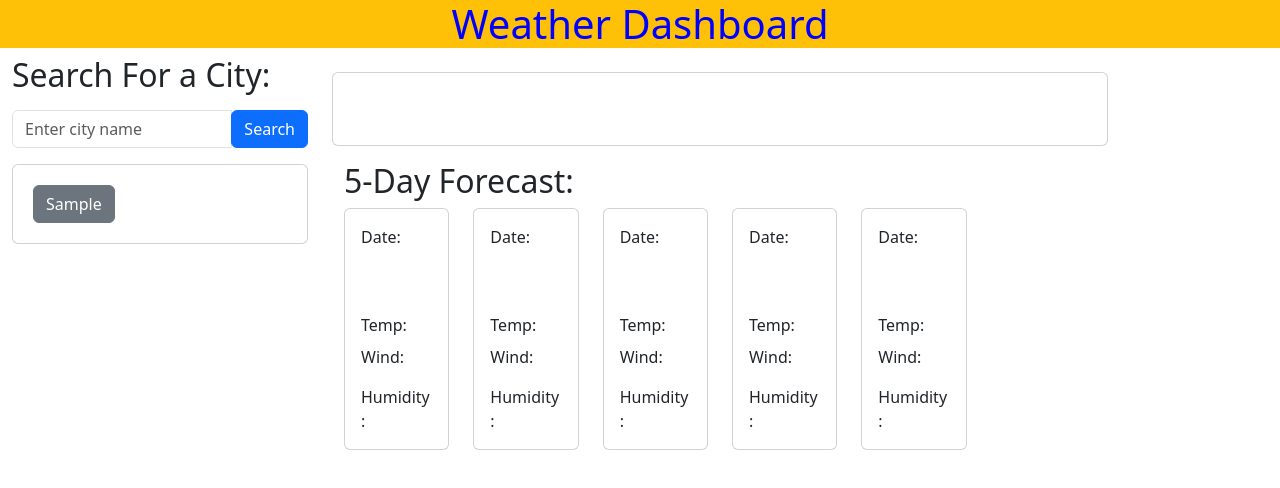
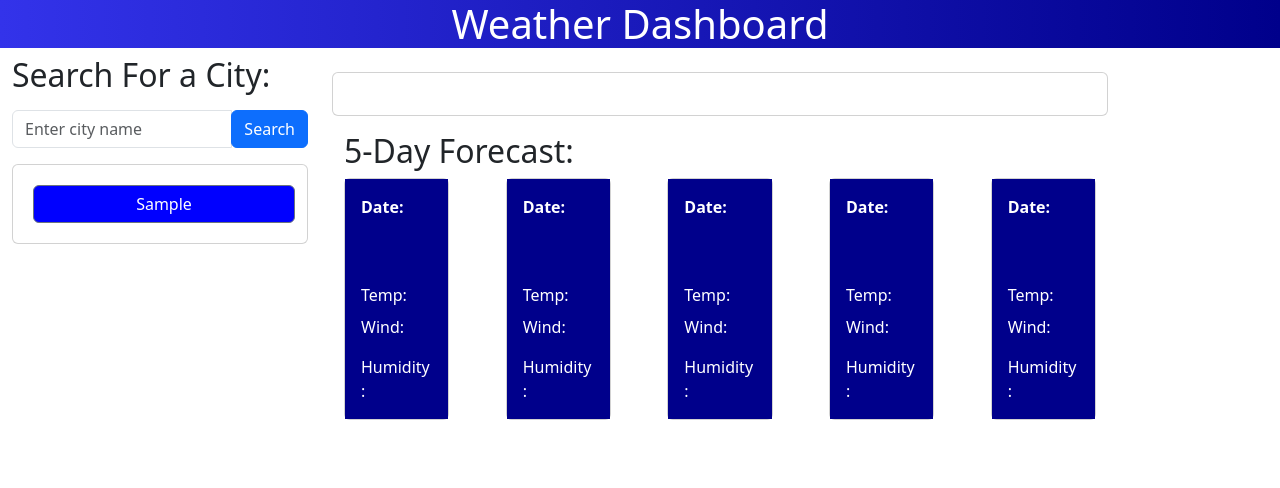
Before and after one commit to Soko77788/weather-dashboard-hw-6, a plain HTML site: page index.html in a window 1280 px wide. Both pictures are taken after typing "Sample" into the empty fields and a click on the button "Search". Drawn offline with nearby package versions, Linux system fonts and the light colour scheme; no server answers.

Commit message:
readme nearly complete

```diff
--- a/assets/css/styles.css
+++ b/assets/css/styles.css
@@ -1,8 +1,26 @@
 header {
-    color: blue;
+    color: white;
+    background: linear-gradient(to right, rgb(51, 51, 234), darkblue);
 }
 
-.card {
+.card-text1 {
+    font-weight: bold;
+}
 
+#weather-box {
+    margin-top: -30px;
+}
+#cityDate {
+    font-size: 25px;
+    font-weight: bold;
+}
+.btn-secondary {
+    background-color: blue;
+    width: 100%;
+}
+
+.card-body1 {
+    background-color: darkblue;
+    color: white;
 
 }
--- a/assets/js/script.js
+++ b/assets/js/script.js
@@ -24,29 +24,22 @@ searchBtn.addEventListener("click", function () {
       for (let i = 0; i < 5; i++) {
         document.getElementById("card-date" + (i + 1)).innerHTML =
           "Date: " + data.list[i].dt_txt;
-      }
           //loop for weather icon on cards
-      for (let i = 0; i < 5; i++) {
           document.getElementById("card-weatherIcon" + (i + 1)).src =
             "http://openweathermap.org/img/wn/" +
             data.list[i].weather[0].icon +
             ".png";
-      }
             //loop for temp on cards
-      for (let i = 0; i < 5; i++) {
             document.getElementById("card-temp" + (i + 1)).innerHTML =
               "Temp: " + data.list[i].main.temp + "°";
-      }
               //loop for wind speed on card
-      for (let i = 0; i < 5; i++) {
               document.getElementById("card-wind" + (i + 1)).innerHTML =
                 "Wind: " + data.list[i].wind.speed + "MPH";
-      }
                 //loop for humidity on card
-      for (let i = 0; i < 5; i++) {
                 document.getElementById("card-humidity" + (i + 1)).innerHTML =
                   "Humidity: " + data.list[i].main.humidity;
       }
+
 
       // store lat and lon for 2nd fetch
       const lat = data.city.coord.lat;
@@ -121,6 +114,7 @@ function renderSearchedCities() {
     searchedCitiesDiv.innerHTML = '';
     const searchedCities = JSON.parse(localStorage.getItem('searchedCities')) || [];
     searchedCities.forEach(city => {
+
         const cityButton = document.createElement('button');
         cityButton.textContent = city;
         cityButton.classList.add('btn', 'btn-secondary', 'm-1');
@@ -169,29 +163,22 @@ function updateUi(data) {
     for (let i = 0; i < 5; i++) {
         document.getElementById("card-date" + (i + 1)).innerHTML =
           "Date: " + data.list[i].dt_txt;
-      }
           //loop for weather icon on cards
-      for (let i = 0; i < 5; i++) {
           document.getElementById("card-weatherIcon" + (i + 1)).src =
             "http://openweathermap.org/img/wn/" +
             data.list[i].weather[0].icon +
             ".png";
-      }
             //loop for temp on cards
-      for (let i = 0; i < 5; i++) {
             document.getElementById("card-temp" + (i + 1)).innerHTML =
               "Temp: " + data.list[i].main.temp + "°";
-      }
               //loop for wind speed on card
-      for (let i = 0; i < 5; i++) {
               document.getElementById("card-wind" + (i + 1)).innerHTML =
                 "Wind: " + data.list[i].wind.speed + "MPH";
-      }
                 //loop for humidity on card
-      for (let i = 0; i < 5; i++) {
                 document.getElementById("card-humidity" + (i + 1)).innerHTML =
                   "Humidity: " + data.list[i].main.humidity;
       }
+
 }
 
 function updateUi2(currentData) {
--- a/index.html
+++ b/index.html
@@ -14,7 +14,7 @@
 
 </head>
 <body>
-    <header class="container-fluid bg-warning">
+    <header class="container-fluid">
         <div>
             <h1 class="weather-dash text-center">Weather Dashboard</h1>
         </div>
@@ -66,15 +66,15 @@
 
 
             <div class="container">
-            <div class="row mt-3">
+            <div class="row justify-content-between mt-3">
                 <div class="col-md-12">
                     <h2>5-Day Forecast:</h2>
                   </div>
               <!-- Five small cards -->
               <div class="col-md-2">
                 <div class="card">
-                  <div class="card-body">
-                    <p class="card-text" id="card-date1">Date:</p>
+                  <div class="card-body card-body1">
+                    <p class="card-text card-text1" id="card-date1">Date:</p>
                     <br>
                   <img id="card-weatherIcon1"></img>
                 <p class="card-title" id="card-temp1">Temp:</h5>
@@ -85,8 +85,8 @@
               </div>
               <div class="col-md-2">
                 <div class="card">
-                  <div class="card-body">
-                    <p class="card-text" id="card-date2">Date:</p>
+                  <div class="card-body card-body1">
+                    <p class="card-text card-text1" id="card-date2">Date:</p>
                     <br>
                   <img id="card-weatherIcon2"></img>
                 <p class="card-title" id="card-temp2">Temp:</h5>
@@ -97,8 +97,8 @@
               </div>
               <div class="col-md-2">
                 <div class="card">
-                  <div class="card-body">
-                    <p class="card-text" id="card-date3">Date:</p>
+                  <div class="card-body card-body1">
+                    <p class="card-text card-text1" id="card-date3">Date:</p>
                     <br>
                     <img id="card-weatherIcon3"></img>
                   <p class="card-title" id="card-temp3">Temp:</h5>
@@ -109,8 +109,8 @@
               </div>
               <div class="col-md-2">
                 <div class="card">
-                  <div class="card-body">
-                    <p class="card-text" id="card-date4">Date:</p>
+                  <div class="card-body card-body1">
+                    <p class="card-text card-text1" id="card-date4">Date:</p>
                     <br>
                   <img id="card-weatherIcon4"></img>
                 <p class="card-title" id="card-temp4">Temp:</h5>
@@ -121,8 +121,8 @@
               </div>
               <div class="col-md-2">
                 <div class="card">
-                  <div class="card-body">
-                    <p class="card-text" id="card-date5">Date:</p>
+                  <div class="card-body card-body1">
+                    <p class="card-text card-text1" id="card-date5">Date:</p>
                     <br>
                   <img id="card-weatherIcon5"></img>
                 <p class="card-title" id="card-temp5">Temp:</h5>
```
Also changed, not shown: assets/images/localstorage-Inspect.png (added), assets/images/weather-dashboard-console.png (added), 1 other file. Lines whose indentation alone changed are shown as unchanged.
